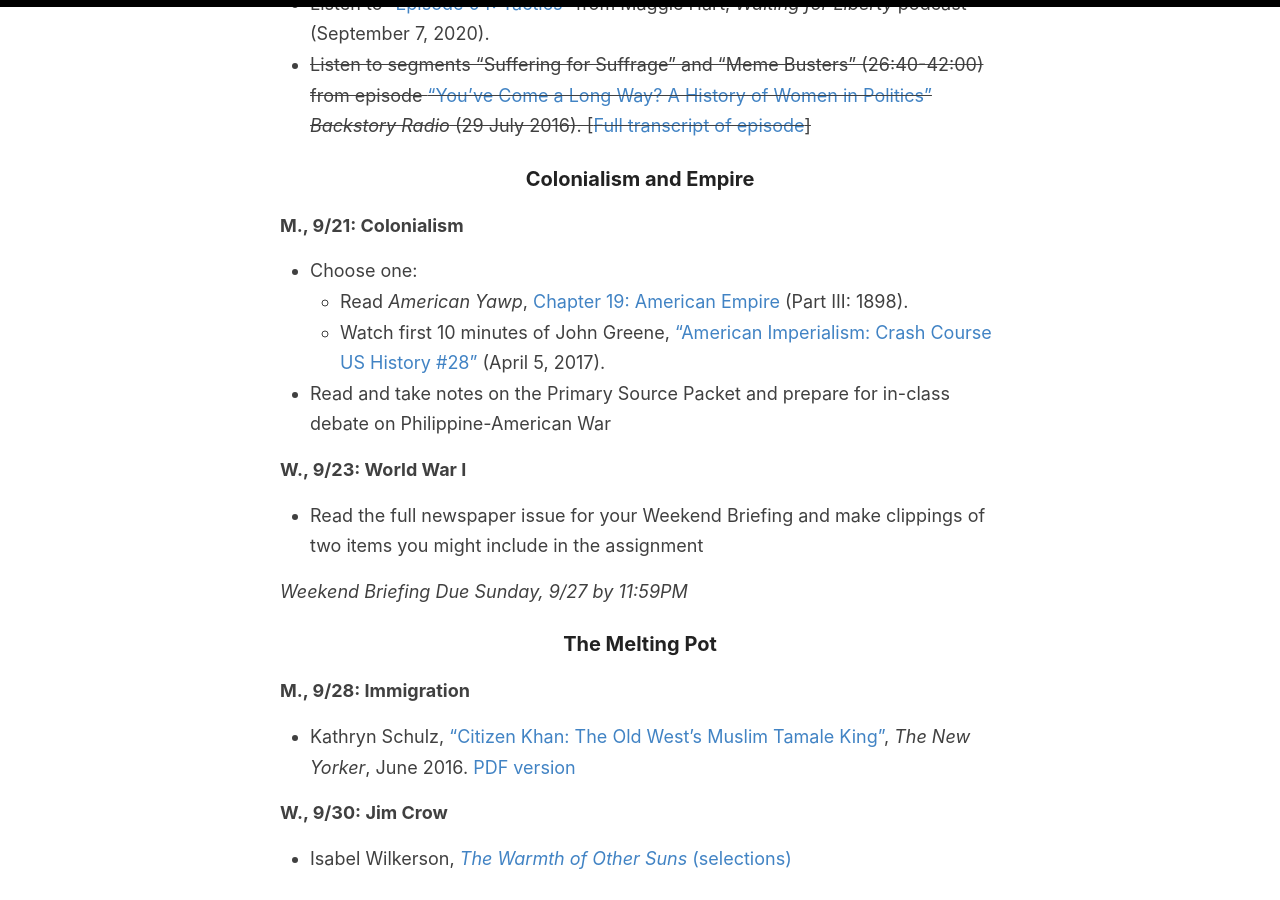
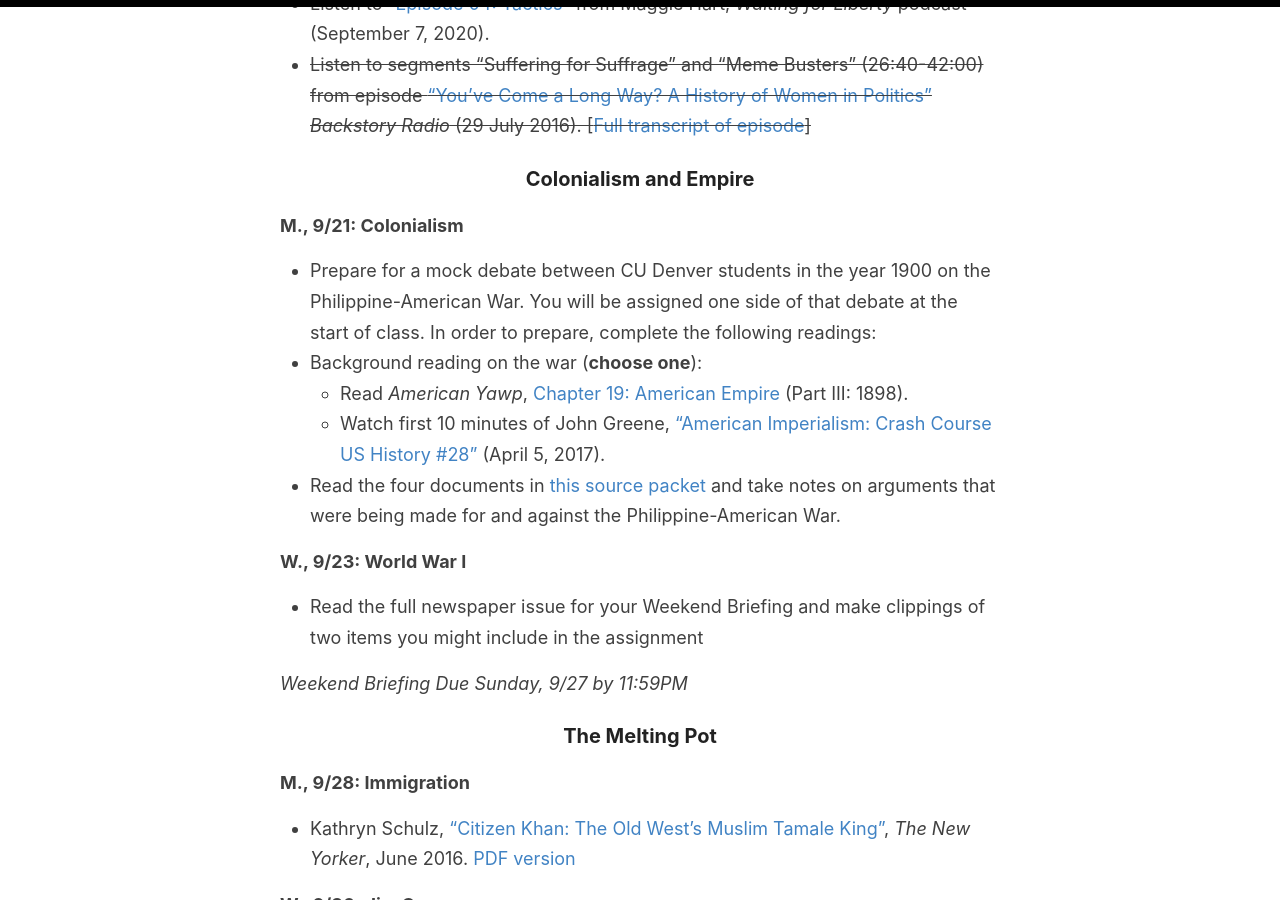
Before and after one commit to cblevins/f20-us-since-1876, a Jekyll site: the page built from _pages/schedule.md, in a window 1280 px wide and 900 px high, scrolled down 2235 px. Built offline with Jekyll 4.4.1, drawn with Linux system fonts in a browser that asks for light colours.

Commit message:
primary source packet for colonialism debate

```diff
--- a/_pages/schedule.md
+++ b/_pages/schedule.md
@@ -54,10 +54,11 @@ permalink: /schedule/
 ### Colonialism and Empire
 
 **M., 9/21: Colonialism**
-- Choose one:
+- Prepare for a mock debate between CU Denver students in the year 1900 on the Philippine-American War. You will be assigned one side of that debate at the start of class. In order to prepare, complete the following readings:
+- Background reading on the war (**choose one**):
   - Read *American Yawp*, [Chapter 19: American Empire](http://www.americanyawp.com/text/19-american-empire) (Part III: 1898).
   - Watch first 10 minutes of John Greene, ["American Imperialism: Crash Course US History #28"]() (April 5, 2017).
-- Read and take notes on the Primary Source Packet and prepare for in-class debate on Philippine-American War
+- Read the four documents in [this source packet](https://www.dropbox.com/s/wfiswp0dou5f4c2/colonialism-debate-source-packet.pdf?dl=0) and take notes on arguments that were being made for and against the Philippine-American War.
 
 **W., 9/23: World War I**
 - Read the full newspaper issue for your Weekend Briefing and make clippings of two items you might include in the assignment
```
Also changed, not shown: 1 other file.
